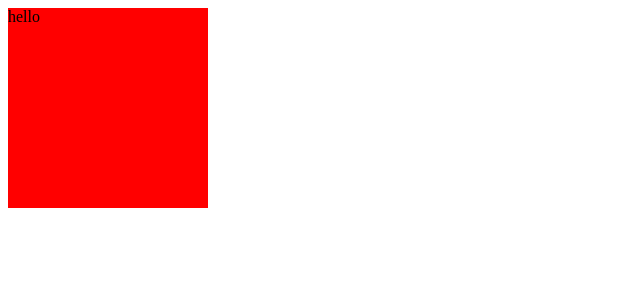
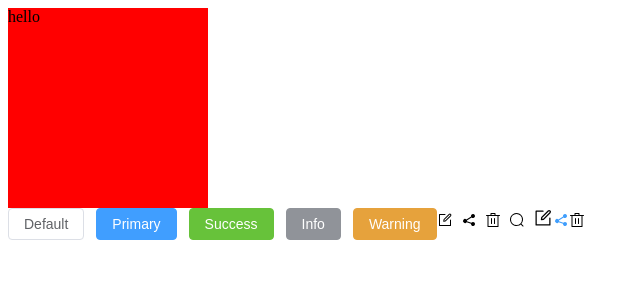
Before and after one commit to chengsl1218/demo, a Vue app: page / in a window 1280 px wide. Before the commit this address had no page. Shown: the top 300 px of the page, without its empty margins (0-640 px from the left). Built offline with nearby package versions, Linux system fonts and the light colour scheme.

Commit message:
集成element plus

```diff
--- a/package.json
+++ b/package.json
@@ -11,6 +11,8 @@
     "type-check": "vue-tsc --build --force"
   },
   "dependencies": {
+    "@element-plus/icons-vue": "^2.3.1",
+    "element-plus": "^2.7.2",
     "pinia": "^2.1.7",
     "vue": "^3.4.15",
     "vue-router": "^4.2.5"
--- a/src/App.vue
+++ b/src/App.vue
@@ -4,6 +4,26 @@ import { RouterView } from "vue-router";
 
 <template>
   <div>hello</div>
+  <el-button>Default</el-button>
+  <el-button type="primary">Primary</el-button>
+  <el-button type="success">Success</el-button>
+  <el-button type="info">Info</el-button>
+  <el-button type="warning">Warning</el-button>
+
+  <Edit style="width: 1em; height: 1em; margin-right: 8px" />
+  <Share style="width: 1em; height: 1em; margin-right: 8px" />
+  <Delete style="width: 1em; height: 1em; margin-right: 8px" />
+  <Search style="width: 1em; height: 1em; margin-right: 8px" />
+
+  <el-icon :size="20">
+    <Edit />
+  </el-icon>
+  <el-icon color="#409efc" class="no-inherit">
+    <Share />
+  </el-icon>
+  <el-icon>
+    <Delete />
+  </el-icon>
   <RouterView />
 </template>
 
--- /dev/null
+++ b/src/global/index.ts
@@ -0,0 +1,12 @@
+// 引入element plus全局注册
+import registerElementPlus from "./registerElementPlus";
+// 引入element plus icon 全局注册
+import registerElementPlusIcon from "./registerElementPlusIcon";
+
+import type { App } from "vue";
+
+// 全局注册
+export const setRegisterGlobal = (app: App) => {
+  app.use(registerElementPlus);
+  app.use(registerElementPlusIcon);
+};
--- /dev/null
+++ b/src/global/registerElementPlus.ts
@@ -0,0 +1,10 @@
+// 引入element-plus
+import ElementPlus from "element-plus";
+import "element-plus/dist/index.css";
+import type { App } from "vue";
+
+export default {
+  install: (app: App) => {
+    app.use(ElementPlus);
+  },
+};
--- /dev/null
+++ b/src/global/registerElementPlusIcon.ts
@@ -0,0 +1,12 @@
+// 引入element-plus icon图标
+import * as ElementPlusIconsVue from "@element-plus/icons-vue";
+import type { App } from "vue";
+
+export default {
+  install: (app: App) => {
+    // 全局注册element-plus icon图标
+    for (const [key, component] of Object.entries(ElementPlusIconsVue)) {
+      app.component(key, component);
+    }
+  },
+};
--- a/src/main.ts
+++ b/src/main.ts
@@ -4,7 +4,10 @@ import { createPinia } from "pinia";
 import App from "./App.vue";
 import router from "./router";
 
+import { setRegisterGlobal } from "./global";
+
 const app = createApp(App);
+app.use(setRegisterGlobal);
 
 app.use(createPinia());
 app.use(router);
```
Also changed, not shown: 1 other file (tests, documents, lock files or other folders).
